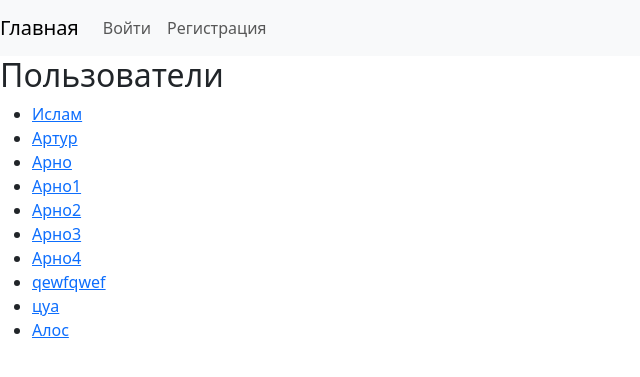
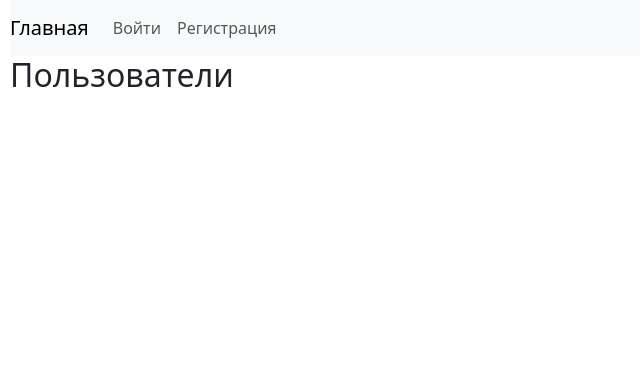
Before and after one commit to Flowmikro/web_api, a Django app: page / in a window 1280 px wide. Shown: the top 377 px of the page, without its empty margins (0-640 px from the left). Run offline with Django 3.2, Linux system fonts and the light colour scheme; data comes from the database, SQL or seed files in the repository; both versions use the stored data as it was after the commit.

Commit message:
v-app-css-html

```diff
--- /dev/null
+++ b/service/app/static/app/css/base.css
@@ -0,0 +1,56 @@
+/*css на на весь html*/
+.text{
+    margin-left: 100px;
+    margin-right: 100px;
+}
+
+li {
+    list-style-type: none; /* Убираем маркеры */
+}
+ul {
+    padding-left: 10px; /* Сдвигаем список влево */
+}
+
+a {
+    color: rgb(255, 255, 255);
+}
+
+a {
+  color: #ffffff; /* Цвет обычной ссылки */
+    position: relative;
+    text-decoration: none; /* Убираем подчеркивание */
+}
+a:hover:after {
+    content: "";
+      width: 100%;
+      display: block;
+      position: absolute;
+      left: 0;
+      bottom: -3px;
+      height: 2px; /* Высота линии */
+      background-color: rgb(15, 25, 164); /* Цвет подчеркивания при появлении линии*/
+
+}
+
+a:visited {
+  color: #1364a5; /* Цвет посещённой ссылки */
+}
+
+a:hover {
+  color: #000000;/* Цвет ссылки при наведении на нее курсора мыши */
+}
+
+/*css на register.html*/
+.login {
+    margin-left: 400px;
+    margin-right: 400px;
+}
+
+/*css на base.html*/
+.base_text {
+    padding-left: 10px;
+}
+
+.navnav {
+    padding-left: 10px;
+}
--- a/service/app/static/css/base.css
+++ b/service/app/static/css/base.css
@@ -1,8 +1,34 @@
+a {
+    color: rgb(255, 255, 255);
+}
 
+.tr>a {
+  color: #ffffff; /* Цвет обычной ссылки */
+    position: relative;
+    cursor: pointer;
+    text-decoration: none; /* Убираем подчеркивание */
+}
 
-.login{
-    margin-left: 300px;
-    margin-right: 300px;
-    width: 6em;
-    text-align: center;
-}
+.a:hover:after {
+    content: "";
+      width: 100%;
+      display: block;
+      position: absolute;
+      left: 0;
+      bottom: -3px;
+      height: 2px; /* Высота линии */
+      background-color: rgb(15, 25, 164); /* Цвет подчеркивания при появлении линии*/
+      transition: width 0.5s;  /* Время эффекта */
+  }
+
+  .a {
+      color: #00bfff; /* Цвет обычной ссылки */
+      text-decoration: none; /* Убираем подчеркивание */
+  }
+  .a:visited {
+      color: #1364a5; /* Цвет посещённой ссылки */
+  }
+  .a:hover {
+      color: #000000; /* Цвет ссылки при наведении на нее курсора мыши */
+      text-decoration: underline; /* Добавляем подчеркивание */
+  }
--- a/service/app/templates/app/base.html
+++ b/service/app/templates/app/base.html
@@ -6,27 +6,14 @@
     <link href="https://cdn.jsdelivr.net/npm/bootstrap@5.3.1/dist/css/bootstrap.min.css" rel="stylesheet" integrity="sha384-4bw+/aepP/YC94hEpVNVgiZdgIC5+VKNBQNGCHeKRQN+PtmoHDEXuppvnDJzQIu9" crossorigin="anonymous">
     <link rel="stylesheet" href="{% static 'app/css/base.css' %}" />
 </head>
-<body><!-- As a link -->
-<!--<nav class="navbar navbar-light bg-light">-->
-<!--  <a class="navbar-brand" href="{% url 'user_list' %}">Главная</a>-->
+<body>
 
-<!--    {% if request.user.is_authenticated %}-->
-<!--        <a href="{% url 'user_add' %}">Добавить пост</a>-->
-<!--        <a href="{% url 'user_posts' user.id %}">Ваши посты</a>-->
-
-<!--        <p>Вы вошли {{ users.username }}.</p> <a href="{% url 'logout' %}">Выйти</a>-->
-<!--    {% else %}-->
-<!--        Чтобы писать или удалять посты.-->
-<!--        Вы должны <a href="{% url 'login' %}">войти</a> или <a href="{% url 'register' %}">зарегистрироваться</a>-->
-<!--    {% endif %}-->
-<!--</nav>-->
-
+<div class="navnav">
 <nav class="navbar navbar-expand-lg navbar-light bg-light">
   <a class="navbar-brand" href="{% url 'user_list' %}">Главная</a>
   <button class="navbar-toggler" type="button" data-toggle="collapse" data-target="#navbarNav" aria-controls="navbarNav" aria-expanded="false" aria-label="Toggle navigation">
     <span class="navbar-toggler-icon"></span>
   </button>
-
   <div class="collapse navbar-collapse" id="navbarNav">
   {% if request.user.is_authenticated %}
     <ul class="navbar-nav">
@@ -52,8 +39,11 @@
   {% endif %}
   </div>
 </nav>
+</div>
+<div class="base_text">
 {% block content %}
 
 {% endblock %}
+</div>
 </body>
 </html>
--- a/service/app/templates/app/user_add.html
+++ b/service/app/templates/app/user_add.html
@@ -1,6 +1,6 @@
 {% extends "app/base.html" %}
 
-{% block title %} Написать пост {% endblock %}
+{% block title %} Добавить пост {% endblock %}
 
 {% block content %}
 
```
Also changed, not shown: service/app/templates/app/user_list.html (+0 -9 lines), service/db.sqlite3.
